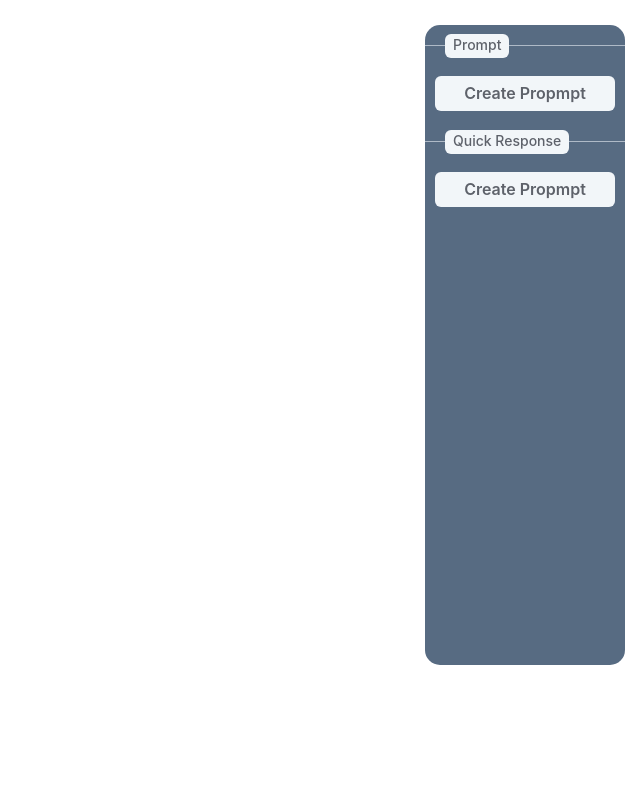
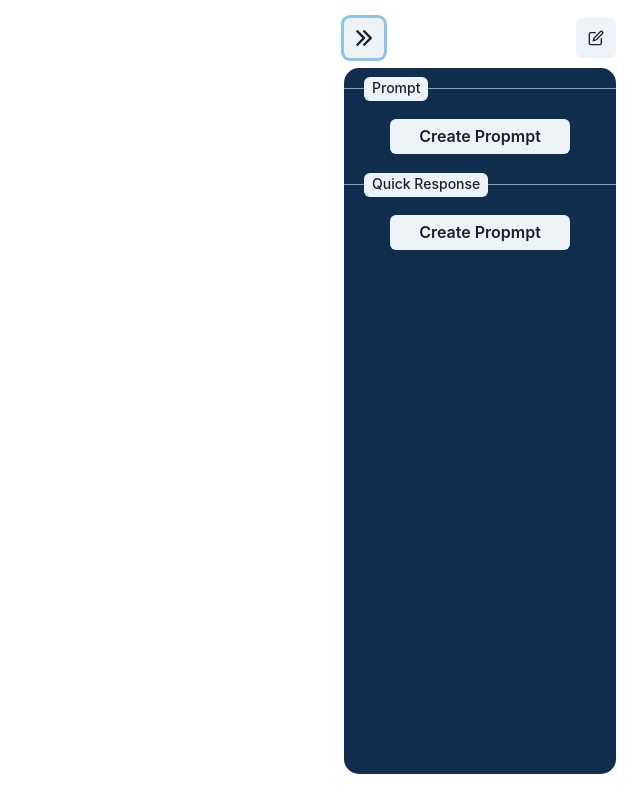
Before and after one commit to pakerchang/gpt-assistant, a React (Vite) app: page / in a window 1280 px wide. Shown: the whole page, without its empty margins (640-1280 px from the left). Built offline with nearby package versions, Linux system fonts and the light colour scheme.

Commit message:
feat(custom): #12 Add Drawer.

```diff
--- a/src/App.tsx
+++ b/src/App.tsx
@@ -1,10 +1,23 @@
-import { Box, AbsoluteCenter, VStack, Tag, Divider } from "@chakra-ui/react";
+import { Box, AbsoluteCenter, VStack, Tag, Divider, Drawer, DrawerContent, DrawerBody, IconButton, useDisclosure } from "@chakra-ui/react";
+import { ArrowLeftIcon, ArrowRightIcon, EditIcon } from "@chakra-ui/icons";
+
 import Modal from "./components/modal";
 
 function App() {
+  const { isOpen, onOpen, onClose } = useDisclosure({ defaultIsOpen: true });
   return (
-    <Box position="fixed" zIndex={100} top={0} right={0} w="200px" h="80%" mt="25px" mr="15px" opacity={0.7}>
-      <Box display="flex" flexDirection="column" h="100%" borderRadius="15px" bgColor="primaryBg">
+    <Box position="fixed" zIndex={100} top={0} right={0} w={isOpen ? "200px" : ""} h="80%" mt="25px" mr="10px" opacity={0.7}>
+      <Box hidden={isOpen}>
+        <IconButton icon={<ArrowLeftIcon />} aria-label="Show assistant" onClick={onOpen} />
+      </Box>
+      <Drawer placement="right" isOpen={isOpen} onClose={onClose} isFullHeight>
+        <DrawerContent height="100%">
+          <DrawerBody>
+            <Box display="flex" alignItems="center" justifyContent="space-between" my="10px">
+              <IconButton icon={<ArrowRightIcon />} aria-label="Hide assistant" onClick={onClose} />
+              <IconButton icon={<EditIcon />} aria-label="Edit prompt" />
+            </Box>
+            <Box display="flex" flexDirection="column" h="90%" borderRadius="15px" bgColor="primaryBg">
               <Box position="relative" mt="20px">
                 <Divider orientation="horizontal" />
                 <AbsoluteCenter w="100%">
@@ -27,6 +40,9 @@ function App() {
                 <Modal isPrompt={false} />
               </VStack>
             </Box>
+          </DrawerBody>
+        </DrawerContent>
+      </Drawer>
     </Box>
   );
 }
--- a/src/components/shared/Modal/index.tsx
+++ /dev/null
@@ -1,5 +0,0 @@
-function CustomModal() {
-  return <div>CustomModal</div>;
-}
-
-export default CustomModal;
--- a/src/styles/theme.ts
+++ b/src/styles/theme.ts
@@ -25,6 +25,14 @@ const theme = extendTheme({
         }),
       },
     },
+    Drawer: {
+      baseStyle: {
+        dialog: {
+          bg: "transparent",
+          boxShadow: "none",
+        },
+      },
+    },
   },
 });
 
```
Lines whose indentation alone changed are shown as unchanged.
